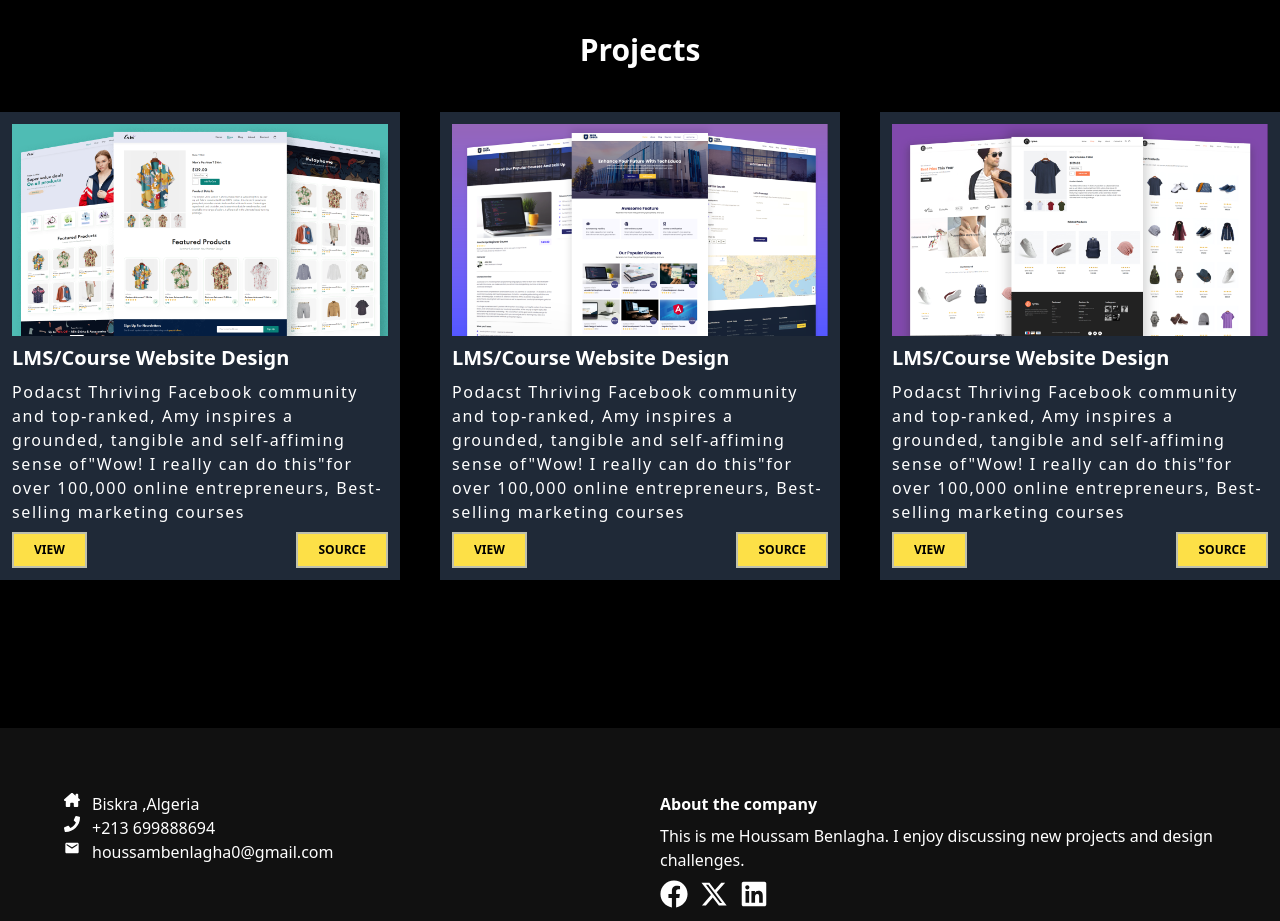
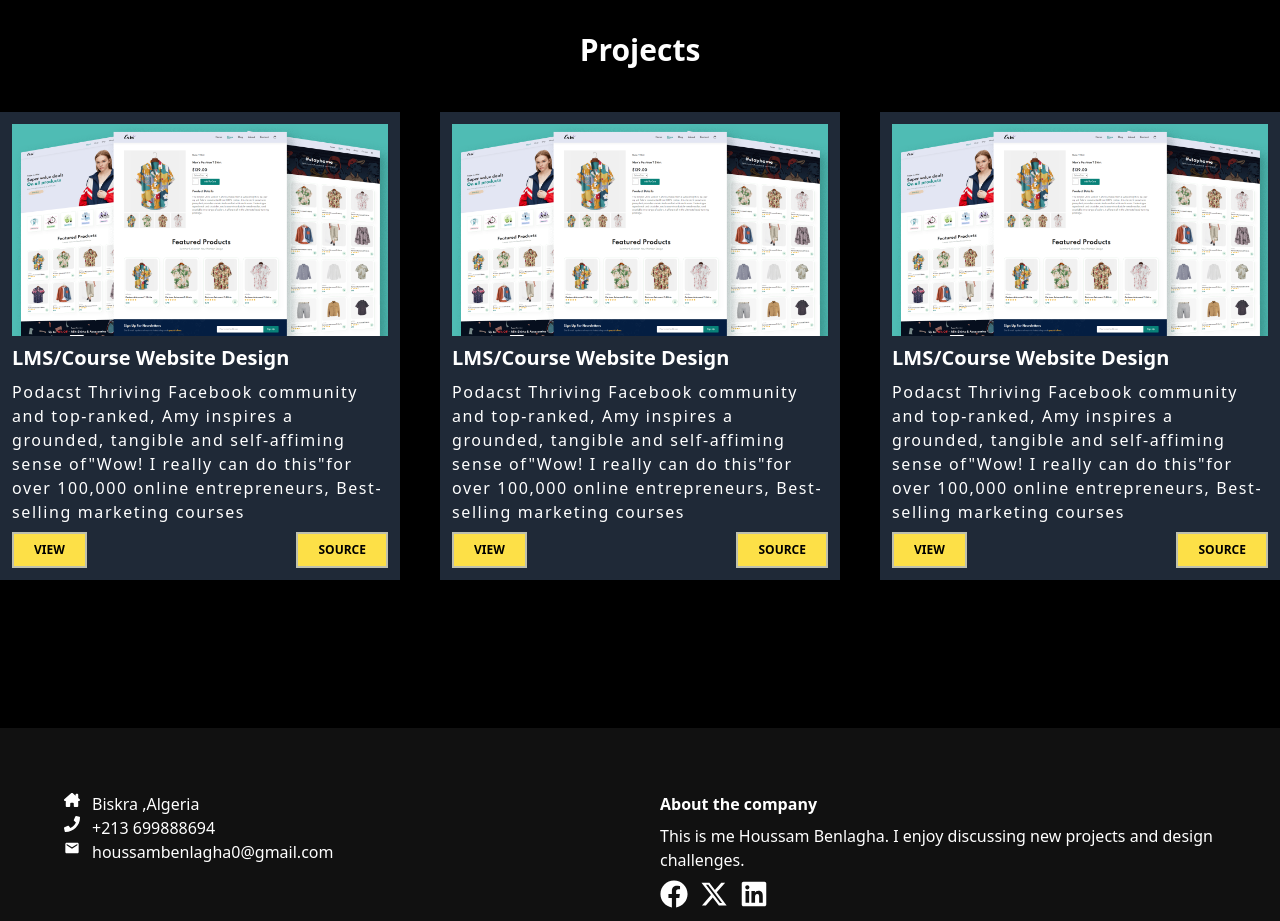
Before and after one commit to hou222/MyPortfolio, a React (Vite) app: page /home in a window 1280 px wide. Shown: the part 1300-2221 px from the top of the page. Built offline with nearby package versions, Linux system fonts and the light colour scheme.

Commit message:
add images

```diff
--- a/package.json
+++ b/package.json
@@ -13,7 +13,7 @@
     "react": "^18.2.0",
     "react-dom": "^18.2.0",
     "react-icons": "^5.0.1",
-    "react-router-dom": "^6.22.2"
+    "react-router-dom": "^6.23.1"
   },
   "devDependencies": {
     "@types/react": "^18.2.56",
--- a/src/features/Projects.jsx
+++ b/src/features/Projects.jsx
@@ -7,9 +7,9 @@ function Projects() {
         Projects
       </p>
       <div className=" w-fit mb-11 grid grid-cols-1 gap-7 lg:gap-10 md:grid-cols-2 xl:grid-cols-3 ">
-        <ProjectDetails imageName="project1" />
-        <ProjectDetails imageName="project2" />
-        <ProjectDetails imageName="project3" />
+        <ProjectDetails imageName="src/data/project1.png" />
+        <ProjectDetails imageName="src/data/project1.png" />
+        <ProjectDetails imageName="src/data/project1.png" />
       </div>
     </div>
   );
--- a/src/features/projects/ProjectDetails.jsx
+++ b/src/features/projects/ProjectDetails.jsx
@@ -3,11 +3,7 @@ import Button from "../../ui/Button";
 function ProjectDetails({ imageName }) {
   return (
     <div className="bg-gray-800 w-[350px] md:w-[350px] lg:w-[400px]  p-3 flex flex-col gap-2">
-      <img
-        src={`../src/data/${imageName}.png`}
-        alt=""
-        className="h-46 w-full"
-      />
+      <img src={imageName} alt="project photo" className="h-46 w-full" />
       <h1 className="text-white font-semibold text-xl">
         LMS/Course Website Design
       </h1>
--- a/src/features/skills/Skill.jsx
+++ b/src/features/skills/Skill.jsx
@@ -1,7 +1,7 @@
 function Skill({ children, skillName }) {
   return (
     <div className="bg-gray-800 w-[110px] md:w-[350px] lg:w-[400px]  p-3 flex flex-col md:flex-row justify-center md:justify-start items-center gap-1 md:gap-7">
-      <img src={`../src/data/${skillName}.png`} alt="" />
+      <img src={`./src/data/${skillName}.png`} alt="" />
       <h1 className="text-white font-semibold text-xl text-center">
         {children}
       </h1>
--- a/src/pages/Home.jsx
+++ b/src/pages/Home.jsx
@@ -1,4 +1,3 @@
-import Container from "../ui/Container";
 import Projects from "../features/Projects";
 import Button from "../ui/Button";
 import { useNavigate } from "react-router-dom";
--- a/src/pages/Project.jsx
+++ b/src/pages/Project.jsx
@@ -1,6 +1,4 @@
-import { Container } from "postcss";
 import Projects from "../features/Projects";
-import Button from "../ui/Button";
 
 function Project() {
   return (
--- a/src/ui/Container.jsx
+++ /dev/null
@@ -1,15 +0,0 @@
-function Container({ children, image }) {
-  return (
-    <div
-      className={`bg-${image} bg-cover h-screen w-full bg-center bg-no-repeat`}
-    >
-      <div className="bg-[#000000bd] w-full h-screen flex justify-center items-center">
-        <div className=" flex flex-col justify-center items-center gap-3 ">
-          {children}
-        </div>
-      </div>
-    </div>
-  );
-}
-
-export default Container;
--- a/src/ui/Footer.jsx
+++ b/src/ui/Footer.jsx
@@ -42,7 +42,7 @@ function Footer() {
             <FaXTwitter className="w-7 h-7" />
           </a>
           <a
-            href="https://www.linkedin.com/in/hou-ssam-112862299/"
+            href="https://www.linkedin.com/in/ben-hou222"
             target="_blank"
             rel="noopener noreferrer"
           >
--- a/src/ui/Nav.jsx
+++ b/src/ui/Nav.jsx
@@ -1,4 +1,3 @@
-import { useEffect } from "react";
 import { NavLink } from "react-router-dom";
 
 function Nav({ isOpen, handleOpen }) {
--- a/tailwind.config.js
+++ b/tailwind.config.js
@@ -4,8 +4,8 @@ export default {
   theme: {
     extend: {
       backgroundImage: {
-        home: "url('../src/data/intro-bg.jpg')",
-        project: "url('../src/data/project-bg.jpg')",
+        home: "url('/src/data/intro-bg.jpg')",
+        project: "url('/src/data/project-bg.jpg')",
       },
     },
   },
```
Also changed, not shown: 2 other files (tests, documents, lock files or other folders).
